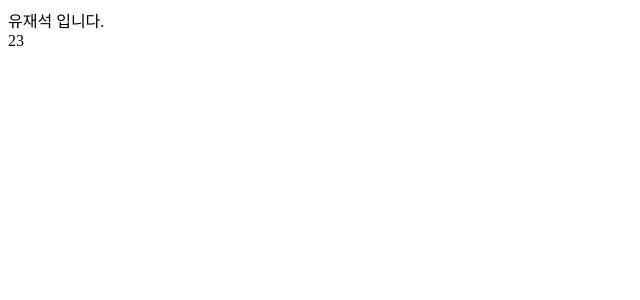
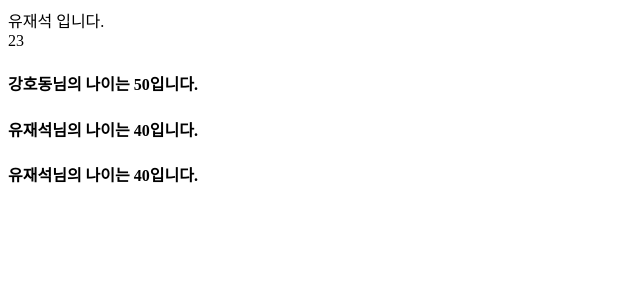
Before and after one commit to JeonghoonAHN0510/250526_Web_Spring2, a React (Vite) app in the folder src/main/reactapp/: page / in a window 1280 px wide. Shown: the top 300 px of the page, without its empty margins (0-640 px from the left). Built offline with nearby package versions, Linux system fonts and the light colour scheme.

Commit message:
study[React] : 컴포넌트 + JSX

```diff
--- a/src/main/reactapp/src/example/Day01/Component3.jsx
+++ b/src/main/reactapp/src/example/Day01/Component3.jsx
@@ -18,9 +18,34 @@
             <div>
                 { 10 + 13 }
             </div>
+            { /* 다른 컴포넌트 불러오기 + 자료 전달(props) */ }
+            <SubCom1 key1={name} key2="40"/>
         </>
     ) // return end
 } // func end
 
 // [2] 컴포넌트 내보내기
 export default Component3;
+
+// [3] 컴포넌트 생성 - props 예제
+const SubCom1 = ( props ) => {
+
+    const obj = { name : "강호동", age : 50 };
+    console.log( obj );
+
+    // 1. props 확인
+    console.log( props );
+    // 2. props 구조 분해 -> 객체/배열 구조를 쪼개는 방식
+    const { key1, key2 } = props;
+    console.log( key1 );
+    console.log( key2 );
+
+    // <-------- JSX 문법 적용
+    return(
+        <>
+            <h4> { obj.name }님의 나이는 { obj.age }입니다. </h4>
+            <h4> { props.key1 }님의 나이는 { props.key2 }입니다. </h4>
+            <h4> { key1 }님의 나이는 { key2 }입니다. </h4>
+        </>
+    ) // return end
+} // func end
```
Also changed, not shown: 1 other file (tests, documents, lock files or other folders).
